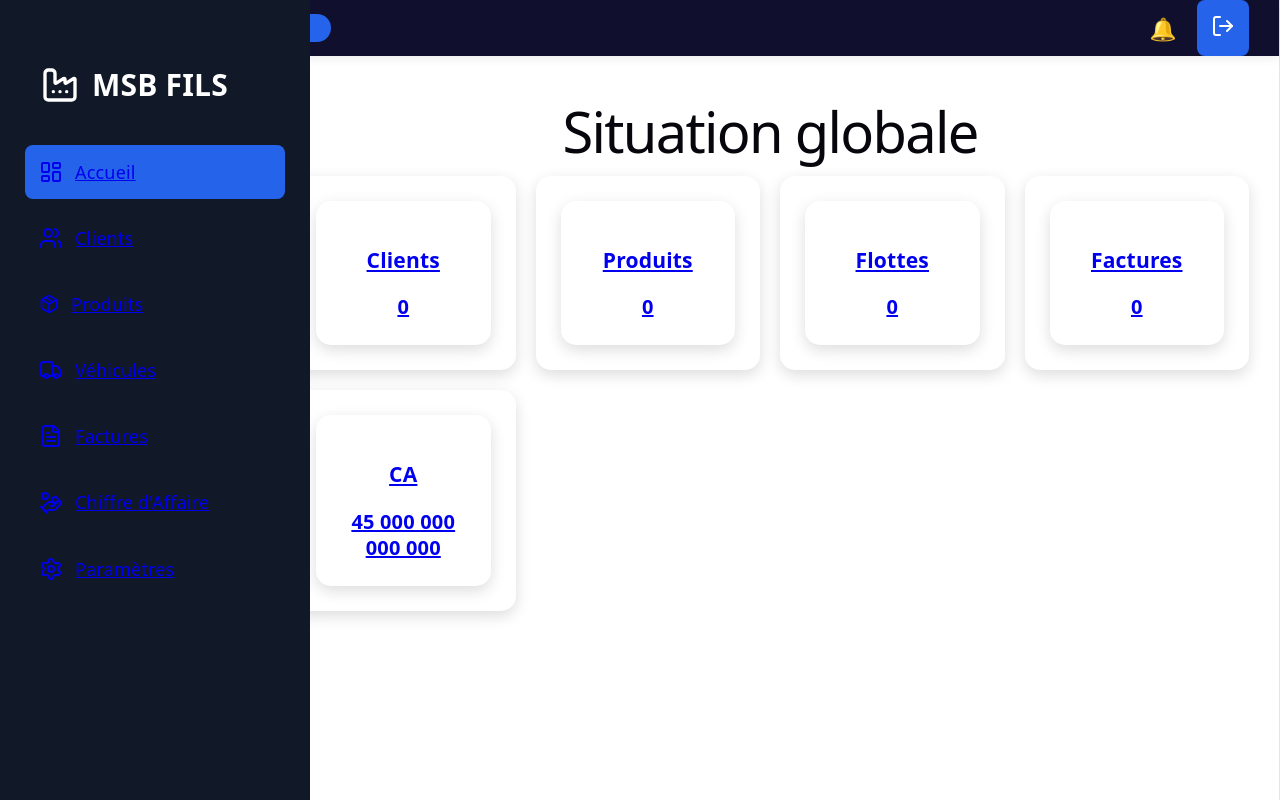
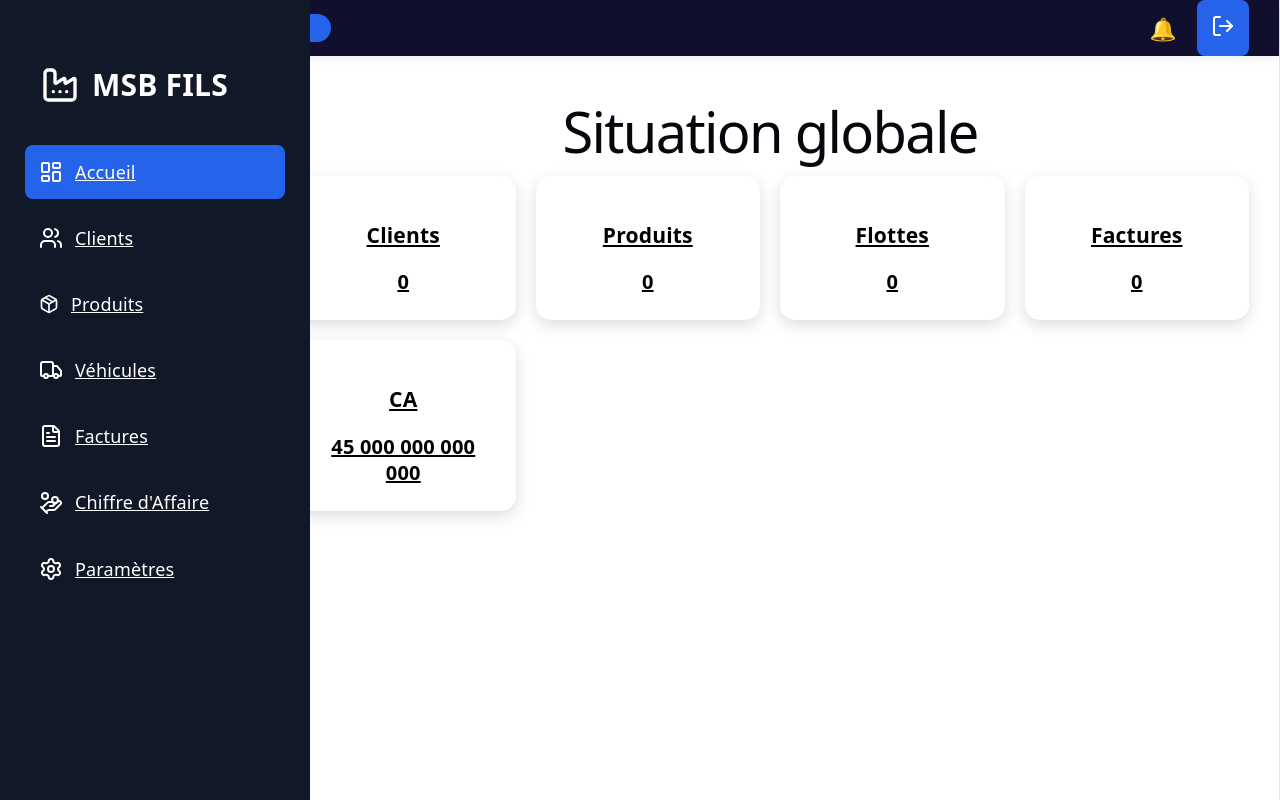
Before and after one commit to aobah2204/MSB-FILS, a React (Vite) app in the folder msb_fils/: page / in a window 1280 px wide. Built offline with nearby package versions, Linux system fonts and the light colour scheme; no server answers; the database is empty; sample sign-in values are in the browser's storage.

Commit message:
color sidebar

```diff
--- a/msb_fils/src/CSS/Dashboard.css
+++ b/msb_fils/src/CSS/Dashboard.css
@@ -20,6 +20,8 @@ border-radius:15px;
 
 box-shadow:0 5px 15px #ddd;
 
+color:black;
+
 }
 
 
--- a/msb_fils/src/components/Sidebar.css
+++ b/msb_fils/src/components/Sidebar.css
@@ -30,6 +30,7 @@ nav{
 display:flex;
 flex-direction:column;
 gap:12px;
+color: white;
 
 }
 
@@ -45,6 +46,7 @@ padding:14px;
 border-radius:8px;
 
 cursor:pointer;
+color: white;
 
 }
 
--- a/msb_fils/src/pages/Dashboard.jsx
+++ b/msb_fils/src/pages/Dashboard.jsx
@@ -62,35 +62,35 @@ return (
     <div className="cards">
 
         <NavLink to="/clients" className="card">
-            <div className="card">
+            <div>
                 <h3>Clients</h3>
                 <p>{NbreClient}</p>
             </div>
         </NavLink>
 
         <NavLink to="/produits" className="card">
-            <div className="card">
+            <div>
                 <h3>Produits</h3>
                 <p>{NbreProduit}</p>
             </div>
         </NavLink>
 
         <NavLink to="/vehicules" className="card">
-            <div className="card">
+            <div>
                 <h3>Flottes</h3>
                 <p>{NbreVehicule}</p>
             </div>
         </NavLink>
 
         <NavLink to="/factures" className="card">
-            <div className="card">
+            <div>
                 <h3>Factures</h3>
                 <p>0</p>
             </div>
         </NavLink>
 
         <NavLink to="/ca" className="card">
-            <div className="card">
+            <div>
                 <h3>CA</h3>
                 <p>45 000 000 000 000</p>
             </div>
--- a/msb_fils/src/pages/VehicleEdit.jsx
+++ b/msb_fils/src/pages/VehicleEdit.jsx
@@ -137,7 +137,6 @@ function VehicleEdit(){
 
         <div>
 
-
             <h1>
                 Modifier véhicule {id}
             </h1>
```
Also changed, not shown: msb_fils/src/pages/ProductEdit.jsx (+1 -28 lines).
